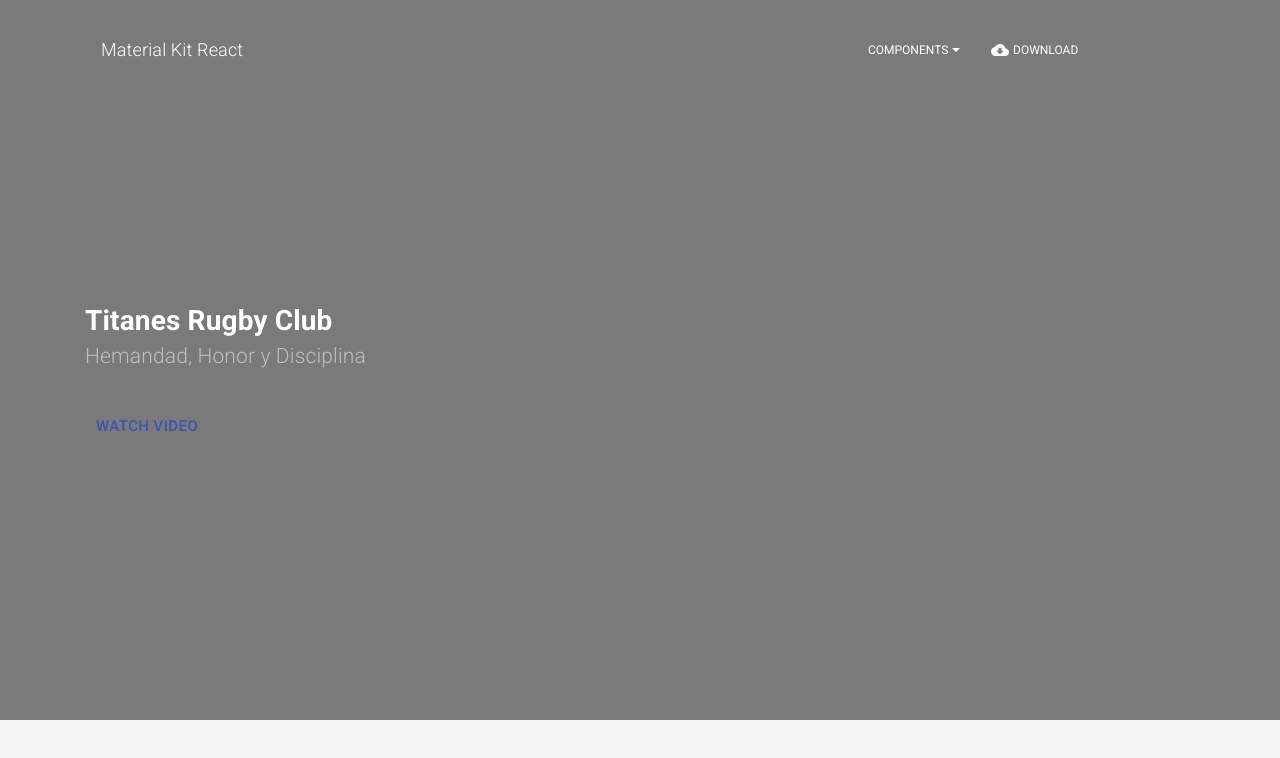
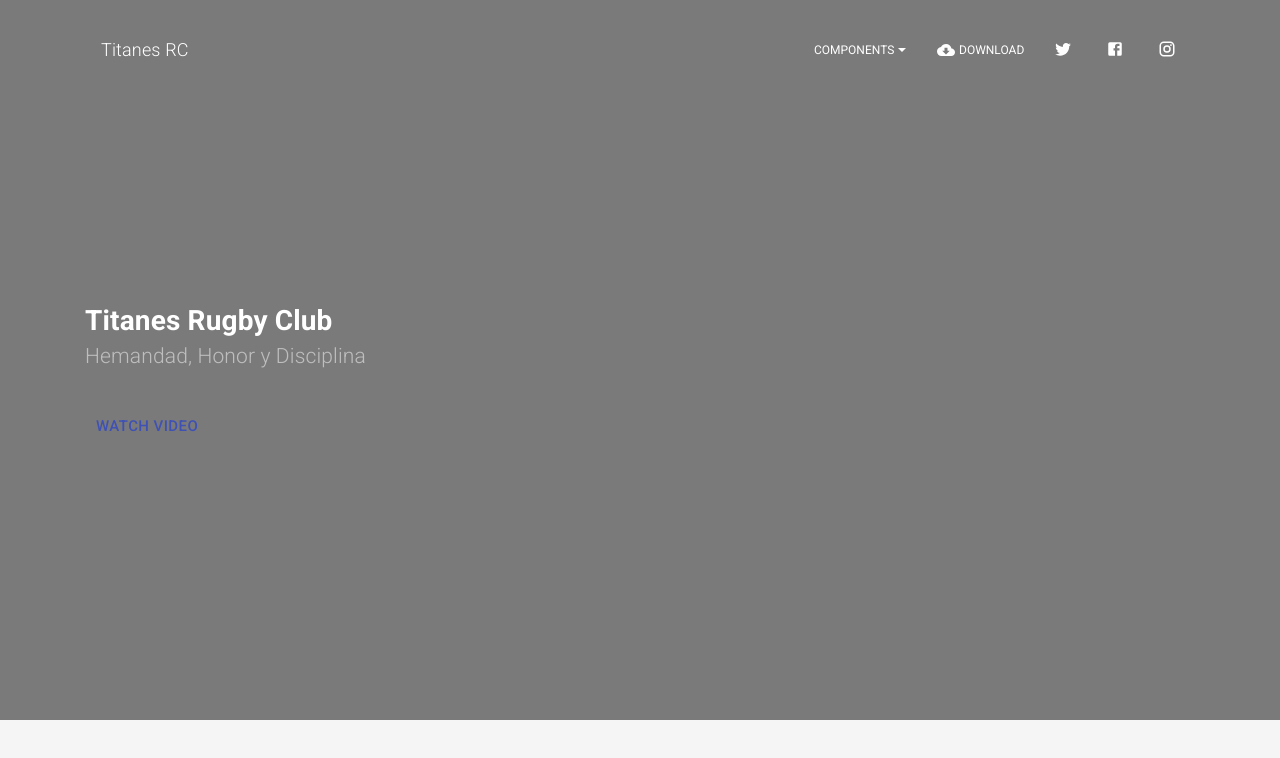
Before and after one commit to christhoval06/titanes-rugby-club, a React (Create React App) app: page / in a window 1280 px wide. Shown: the top 758 px of the page. Built offline with nearby package versions, Linux system fonts and the light colour scheme.

Commit message:
add social icons

```diff
--- a/src/components/Header/Links/index.tsx
+++ b/src/components/Header/Links/index.tsx
@@ -5,6 +5,9 @@ import List from '@material-ui/core/List';
 import ListItem from '@material-ui/core/ListItem';
 import Tooltip from '@material-ui/core/Tooltip';
 import { Apps, CloudDownload } from '@material-ui/icons';
+import FacebookIcon from '@material-ui/icons/Facebook';
+import TwitterIcon from '@material-ui/icons/Twitter';
+import InstagramIcon from '@material-ui/icons/Instagram';
 
 import CustomDropdown from 'components/CustomDropdown';
 import Button from 'components/Button';
@@ -68,7 +71,7 @@ const Links: React.SFC = () => {
 						color="transparent"
 						className={classes.navLink}
 					>
-						<i className={classes.socialIcons + ' fab fa-twitter'} />
+						<TwitterIcon className={classes.socialIcons + ' fab fa-twitter'} />
 					</Button>
 				</Tooltip>
 			</ListItem>
@@ -85,7 +88,7 @@ const Links: React.SFC = () => {
 						target="_blank"
 						className={classes.navLink}
 					>
-						<i className={classes.socialIcons + ' fab fa-facebook'} />
+						<FacebookIcon className={classes.socialIcons + ' fab fa-facebook'} />
 					</Button>
 				</Tooltip>
 			</ListItem>
@@ -102,7 +105,7 @@ const Links: React.SFC = () => {
 						target="_blank"
 						className={classes.navLink}
 					>
-						<i className={classes.socialIcons + ' fab fa-instagram'} />
+						<InstagramIcon className={classes.socialIcons + ' fab fa-instagram'} />
 					</Button>
 				</Tooltip>
 			</ListItem>
--- a/src/screens/Landing/index.tsx
+++ b/src/screens/Landing/index.tsx
@@ -20,7 +20,7 @@ const Landing: React.SFC = props => {
 			<Header
 				color="transparent"
 				routes={dashboardRoutes}
-				brand="Material Kit React"
+				brand="Titanes RC"
 				rightLinks={<HeaderLinks />}
 				fixed
 				changeColorOnScroll={{
```
